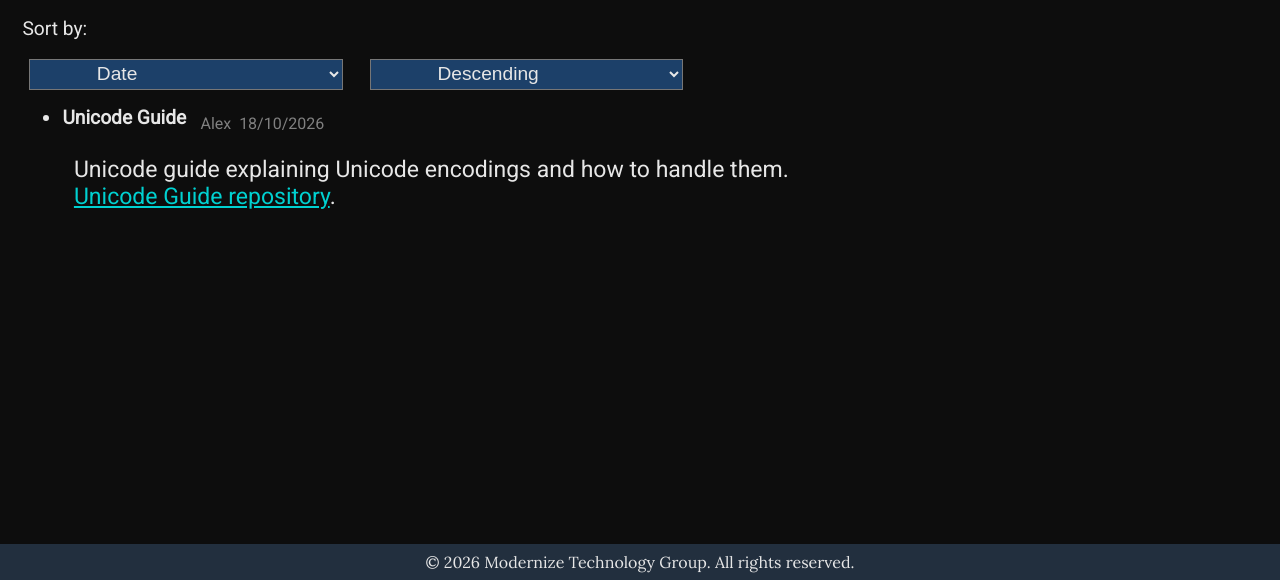
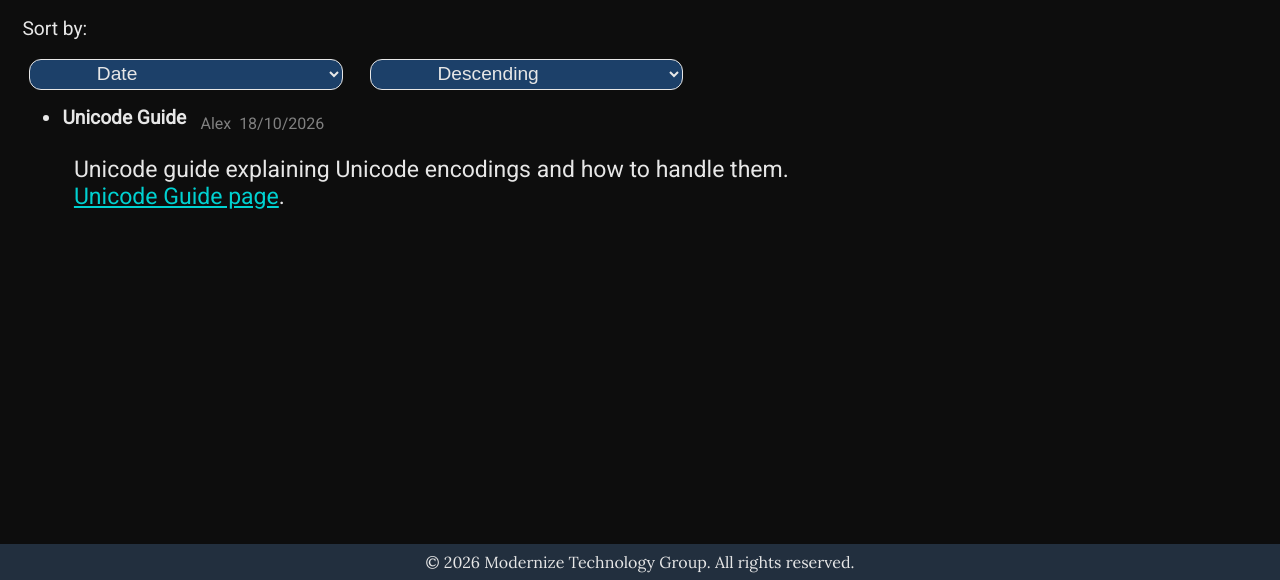
Before and after one commit to Modernize-Technology-Group/Website, a plain HTML site: page topic/guides/index.html in a window 1280 px wide. Shown: the part 220-800 px from the top of the page. Drawn offline with nearby package versions, Linux system fonts and the light colour scheme; files whose address does not match are found by name.

Commit message:
Tiny changes well lets not talk abt it

```diff
--- a/global/global.css
+++ b/global/global.css
@@ -82,6 +82,7 @@ select
     margin-right: 0.35em;
     font-size: 1.2em;
     text-align: left;
+    border: 1px, solid, #e7e7e7;
     min-width: 25%;
     padding-left: 5%;
     padding-right: 0.2em;
@@ -89,6 +90,7 @@ select
     padding-bottom: 0.2em;
     background-color: #1c4069;
     color: #e7e7e7;
+    border-radius: 12px;
 }
 a:link
 {
--- a/global/lists.js
+++ b/global/lists.js
@@ -1,11 +1,13 @@
 
 let globalList = [];
 let globalTextAfterTitleURL = "";
+let globalBoolOpenInNewTab = true;
 
 // Function to load guide/project list from JSON
-export function loadList(filePath, textAfterTitleURL)
+export function loadList(filePath, textAfterTitleURL, boolOpenInNewTab)
 {
     globalTextAfterTitleURL = textAfterTitleURL;
+    globalBoolOpenInNewTab = boolOpenInNewTab;
     fetch(filePath)
     .then(response => response.json())
     .then(data => {
@@ -53,8 +55,8 @@ export function sortList()
             valB = new Date(yearB, monthB - 1, dayB).getTime();
         }
         // Compare values
-        if (valA < valB) return ascending === "true" ? -1 : 1;
-        else if (valA > valB) return ascending === "true" ? 1 : -1;
+        if (valA < valB) return ascending === "true"? -1 : 1;
+        else if (valA > valB) return ascending === "true"? 1 : -1;
         else return 0;
     });
 
@@ -88,10 +90,11 @@ export function sortList()
         const p = document.createElement("p");
         // Set <p> EMPTY description <span> and url <a>
         // The code style="white-space: pre-line;" is for html to respect "\n" in description string
+        const target = globalBoolOpenInNewTab == true? "_blank" : "_self";
         p.innerHTML = `
             <span style="white-space: pre-line;"></span>
             <br>
-            <a href="${entry.url}" target="_blank"></a>.
+            <a href="${entry.url}" target="${target}"></a>.
         `;
         // Set <p> description <span> text
         let descText = "";
--- a/topic/guides/index.html
+++ b/topic/guides/index.html
@@ -38,7 +38,7 @@
     <ul id="json-list"></ul>
     <script type="module">
         import { loadList, sortList } from "../../global/lists.js";
-        loadList("./index.json", "repository");
+        loadList("./index.json", "page", false);
         document.getElementById("sort-source").addEventListener("change", sortList);
         document.getElementById("sort-ascending").addEventListener("change", sortList);
     </script>
```
Also changed, not shown: topic/projects/index.html (+1 -1 lines).
